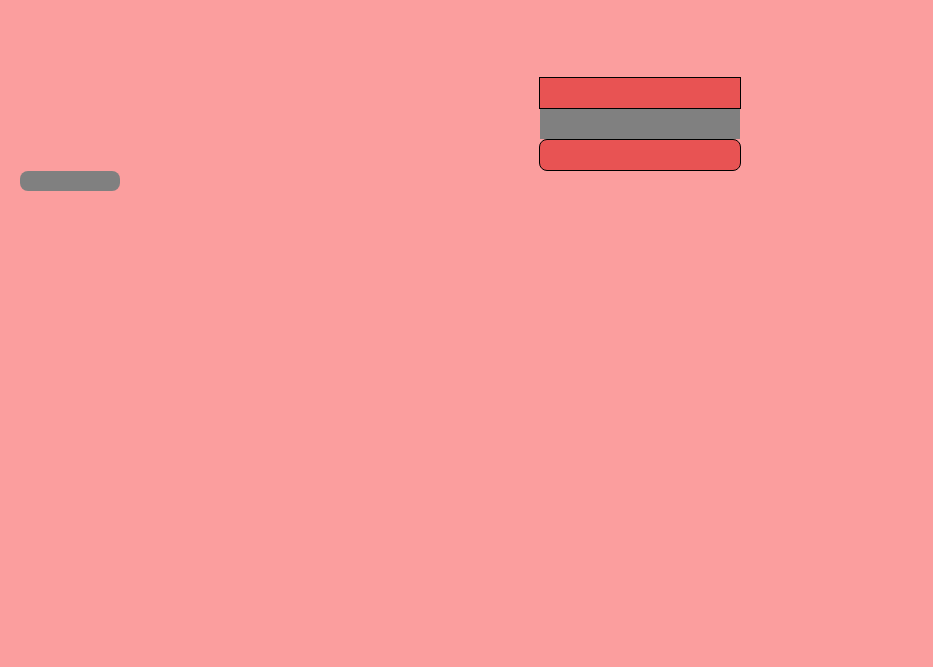
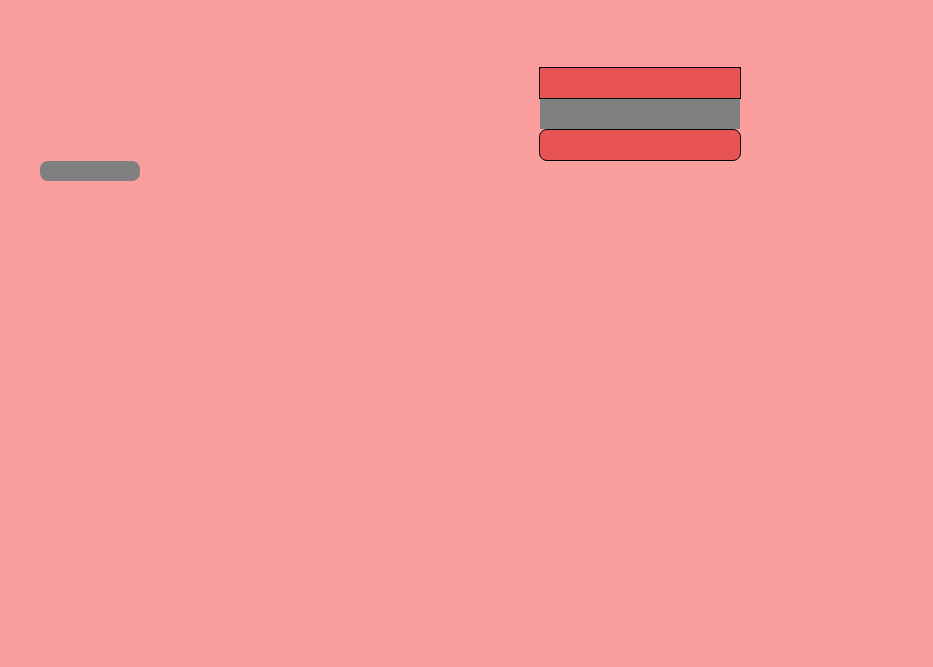
Before and after one commit to sexfat/tid101, a plain HTML site: page index.html in a window 1280 px wide. Shown: the part 133-800 px from the top of the page, without its empty margins (0-933 px from the left). Drawn offline with nearby package versions, Linux system fonts and the light colour scheme; files that its build step writes are made by us from their sources.

Commit message:
add layout

```diff
--- a/index.html
+++ b/index.html
@@ -9,7 +9,7 @@
 </head>
 
 <body>
-    <div class="wrapper">
+    <div class="wrapper index">
         <header>
             <h1>logo</h1>
             <nav>
--- a/sass/layout/_body.scss
+++ b/sass/layout/_body.scss
@@ -15,6 +15,6 @@ body {
 
     color: $color;
     font-family: $fontFamily;
-    margin: $list;
+    margin: 0;
     padding: 0;
 }
--- a/sass/mixin/_mixins.scss
+++ b/sass/mixin/_mixins.scss
@@ -14,3 +14,17 @@
     background-color: #60faff;
     @include center(200px);
 }
+
+@mixin layout($w) {
+    @if $w ==100 {
+        width: 100%;
+        }
+        @else if $w < 100 {
+            width: $w * 1%;
+            margin: auto;
+        }
+        @else {
+            width: $w + px;
+            margin: auto
+        }
+    }
--- a/sass/style.scss
+++ b/sass/style.scss
@@ -66,7 +66,7 @@ $a : 200px !default;
 
 
 .wrapper {
-    width: 100%;
+   @include layout(1200);
    header {
       height: 200px;
       display: flex;
```
Also changed, not shown: 1 other file. Lines whose indentation alone changed are shown as unchanged.
